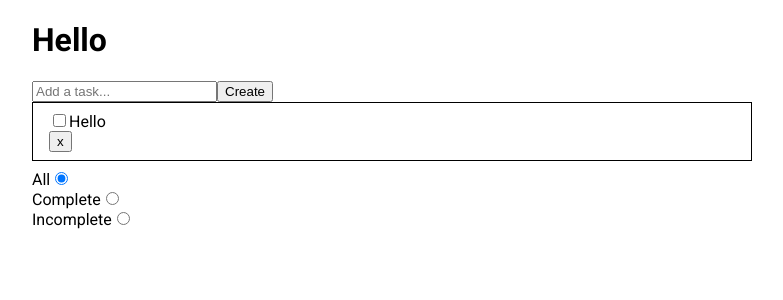
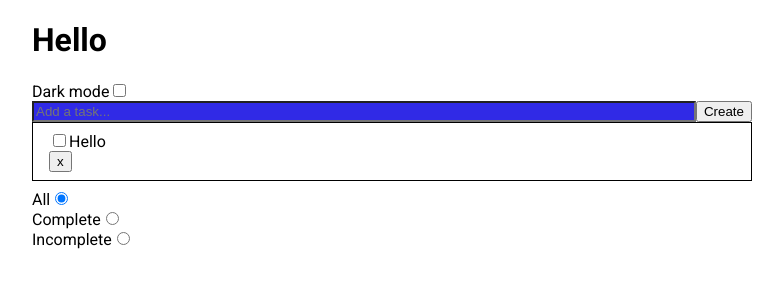
Before and after one commit to matobeno1/simple-todo-app, a React (Create React App) app: page / in a window 1280 px wide. Shown: the top 300 px of the page, without its empty margins (248-1031 px from the left). Built offline with nearby package versions, Linux system fonts and the light colour scheme.

Commit message:
Changes in styles

```diff
--- a/src/App.module.scss
+++ b/src/App.module.scss
@@ -1,6 +1,4 @@
-html {
-    font-family: 'Roboto', sans-serif;
-}
+@import "globals";
 
 .root {
     max-width: 720px;
--- a/src/App.tsx
+++ b/src/App.tsx
@@ -2,11 +2,13 @@ import React, { FunctionComponent } from "react";
 import { TodosList } from "./components/TodosList";
 import { TodoTitleInput } from "./components/TodoTitleInput";
 import { TodosFilter } from "./components/TodosFilter";
+import { ThemeSwitcherComponent } from "./components/ThemeSwitcherComponent";
 import classes from "./App.module.scss";
 
 const App: FunctionComponent = () => (
 	<div className={classes.root}>
 		<h1>Hello</h1>
+		<ThemeSwitcherComponent />
 		<TodoTitleInput />
 		<TodosList />
 		<TodosFilter />
--- a/src/components/TodoTitleInputComponent/TodoTitleInputComponent.module.scss
+++ b/src/components/TodoTitleInputComponent/TodoTitleInputComponent.module.scss
@@ -3,5 +3,6 @@
 }
 
 .input {
-
+    background: var(--primary-color);
+    width: 100%;
 }
```
